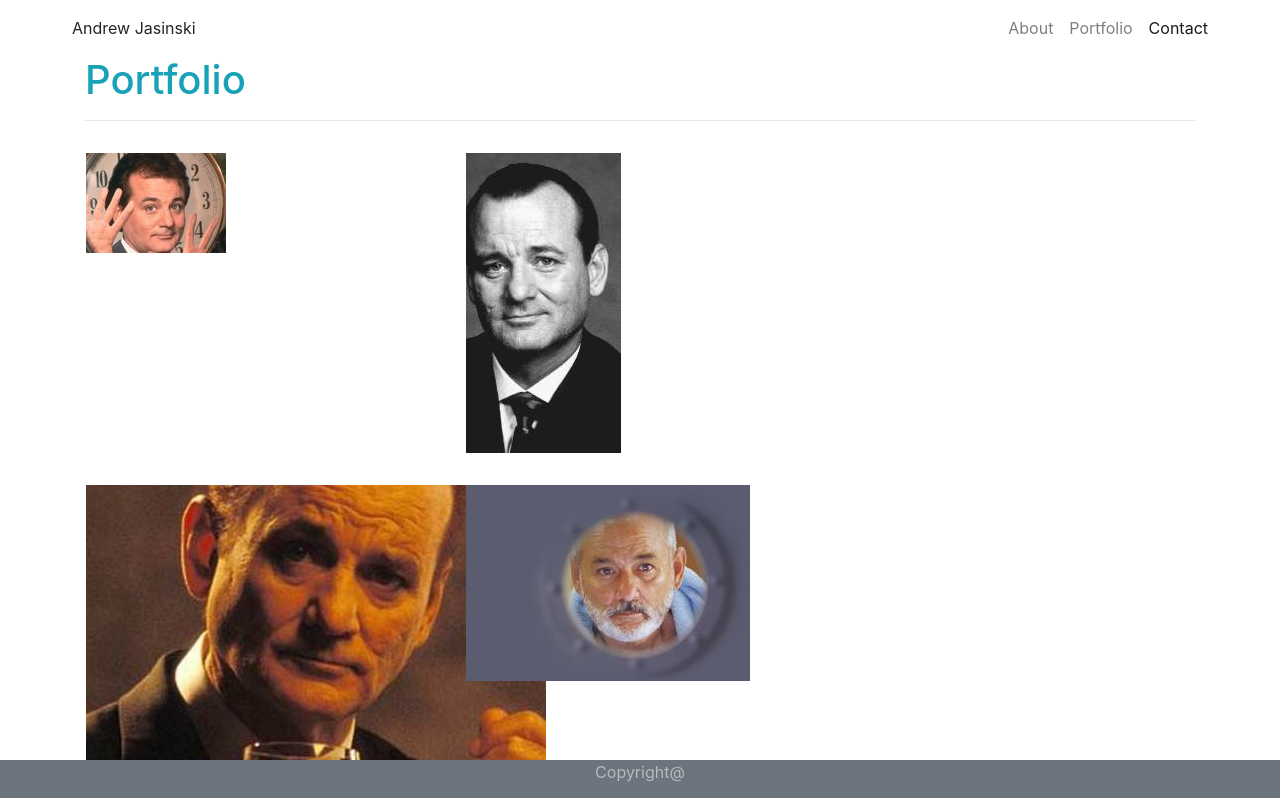
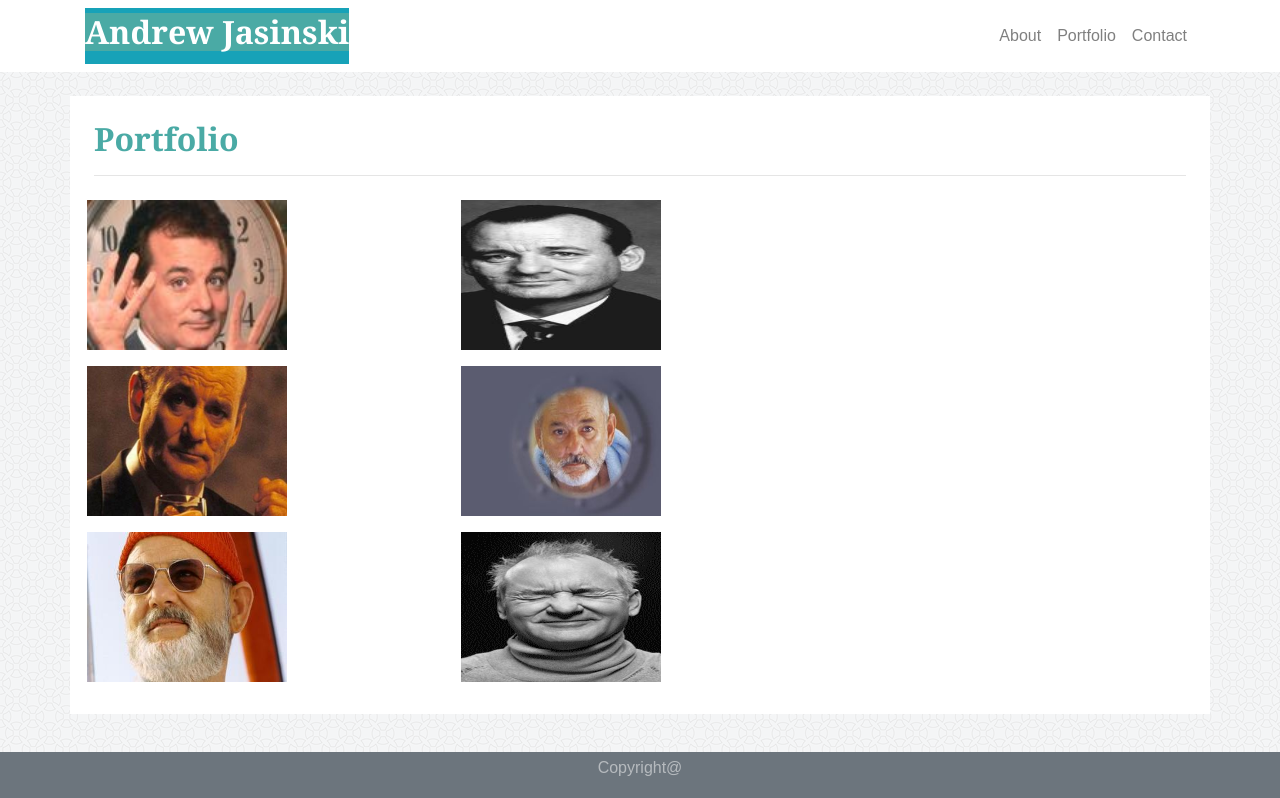
Before and after one commit to andrewja01/Bootstrap-Portfolio, a plain HTML site: page portfolio.html in a window 1280 px wide. Shown: the top 798 px of the page. Drawn offline with nearby package versions, Linux system fonts and the light colour scheme.

Commit message:
updated index and portfolio

```diff
--- a/portfolio.html
+++ b/portfolio.html
@@ -4,69 +4,74 @@
 <head>
     <meta charset="UTF-8">
     <link rel="stylesheet" href="https://stackpath.bootstrapcdn.com/bootstrap/4.1.1/css/bootstrap.min.css" integrity="sha384-WskhaSGFgHYWDcbwN70/dfYBj47jz9qbsMId/iRN3ewGhXQFZCSftd1LZCfmhktB" crossorigin="anonymous">
+    <link rel="stylesheet" href="style.css">
 </head>
 
-<body>
-    <nav class="navbar ml-5 mr-5 navbar-expand-lg navbar-light bg-white">
-        <div class="d-xl-inline-flex align-self-stretch p-2 bd-highlight">Andrew Jasinski</div>
+<body class="background">
+    <nav class="navbar navbar-expand-lg navbar-light bg-white">
+            <div class="container">
+            <div class="navbar-brand bg-info text-white"><h2 id="title">Andrew Jasinski</h2></div>
                 <button class="navbar-toggler" type="button" data-toggle="collapse" data-target="#navbarText" aria-controls="navbarText" aria-expanded="false" aria-label="Toggle navigation">
                     <span class="navbar-toggler-icon"></span>
                 </button>
                     <div class="collapse navbar-collapse" id="navbarText">
-                    <ul class="nav navbar-nav ml-auto w-100 justify-content-end">
+                        <ul class="nav navbar-nav w-100 justify-content-end">
                             <li class="nav-item">
-                            <a class="nav-link" href="index.html">About <span class="sr-only">(current)</span></a>
+                                <a class="nav-link links" href="index.html">About</a>
                             </li>
                             <li class="nav-item">
-                            <a class="nav-link" href="portfolio.html">Portfolio</a>
+                                <a class="nav-link links" href="portfolio.html">Portfolio</a>
                             </li>
-                        <li class="nav-item active">
-                            <a class="nav-link" href="contact.html">Contact</a>
+                            <li class="nav-item">
+                                <a class="nav-link links" href="contact.html">Contact</a>
                             </li>
                         </ul>
                     </div>
+            </div>
     </nav>
 
-    <div class="container">
+    <br>
+
+    <div class="container bg-white p-4">
         <div class ="row">
             <div class="col-lg-12">
                 <div class="page-header">
-                    <h1 class="text-info">Portfolio</h1>
+                    <h2 id="heading">Portfolio</h2>
                         <hr>
                 </div>
             </div>
         </div>
 
         <div class="row">
-            <div class="col-lg-4 p-2">
-                <img src="images/murray1.jpg" class="p-2 float-left" alt=Murray-1>
+            <div class="col-xl-4 col-lg-4 col-md-4 col-sm-4 p-2">
+                <img src="images/murray1.jpg" alt=Murray-1>
             </div>
-            <div class="col-lg-4 p-2">
-                <img src="images/murray2.jpg" class="p-2 float-left" alt=Murray-2>
+            <div class="col-xl-4 col-lg-4 col-md-4 col-sm-4 p-2">
+                <img src="images/murray2.jpg" alt=Murray-2>
             </div>
-            <div class="col-lg-4 p-2">
+            <div class="col-xl-4 col-lg-4 col-md-4 col-sm-4 p-2">
             </div>
         </div>
 
         <div class="row">
-            <div class="col-lg-4 p-2">
-                <img src="images/murray3.jpg" class="p-2 float-left" alt=Murray-3>
+            <div class="col-xl-4 col-lg-4 col-md-4 col-sm-4 p-2">
+                <img src="images/murray3.jpg" alt=Murray-3>
             </div>
-            <div class="col-lg-4 p-2">
-                <img src="images/murray4.jpg" class="p-2 float-left" alt=Murray-4>
+            <div class="col-xl-4 col-lg-4 col-md-4 col-sm-4 p-2">
+                <img src="images/murray4.jpg" alt=Murray-4>
             </div>
-            <div class="col-lg-4 p-2">
+            <div class="col-xl-4 col-lg-4 col-md-4 col-sm-4 p-2">
             </div>
         </div>
 
         <div class="row">
-            <div class="col-lg-4 p-2">
-                <img src="images/murray5.jpg" class="p-2 float-left" alt=Murray-5>
+            <div class="col-xl-4 col-lg-4 col-md-4 col-sm-4 p-2">
+                <img src="images/murray5.jpg" alt=Murray-5>
             </div>
-            <div class="col-lg-4 p-2">
-                <img src="images/murray6.jpg" class="p-2 float-left" alt=Murray-6>
+            <div class="col-xl-4 col-lg-4 col-md-4 col-sm-4 p-2">
+                <img src="images/murray6.jpg" alt=Murray-6>
             </div>
-            <div class="col-lg-4 p-2">
+            <div class="col-xl-4 col-lg-4 col-md-4 col-sm-4 p-2">
             </div>
         </div>
 
--- a/style.css
+++ b/style.css
@@ -1,10 +1,36 @@
-h2 {
-    color: #4aaaaf;
+.background {
+    background-image: url(images/circles-light.png);
+}
+
+#buttoncolor{
+    background-color: #4aaaa5;
+    color: #ffffff;
+    font-family: 'Arial', 'Helvetica Neue', Helvetica, sans-serif;
+}
+
+#title {
+    color: #ffffff;
+    background-color: #4aaaa5;
     font-family: 'Georgia', Times, Times New Roman, serif;
-    font-weight: bold
+    font-weight: bold;
+}
+
+#heading {
+    color: #4aaaa5;
+    font-family: 'Georgia', Times, Times New Roman, serif;
+    font-weight: bold;
+}
+
+.links {
+    font-family: 'Arial', 'Helvetica Neue', Helvetica, sans-serif;
 }
 
 img {
     width: 200px;
     height: 150px;
 }
+
+p {
+    font-family: 'Arial', 'Helvetica Neue', Helvetica, sans-serif;
+    line-height: 2.0;
+}
```
Also changed, not shown: contact.html (+23 -14 lines), index.html (+33 -10 lines), images/circles-light.png (added), 1 other file. Lines whose indentation alone changed are shown as unchanged.
